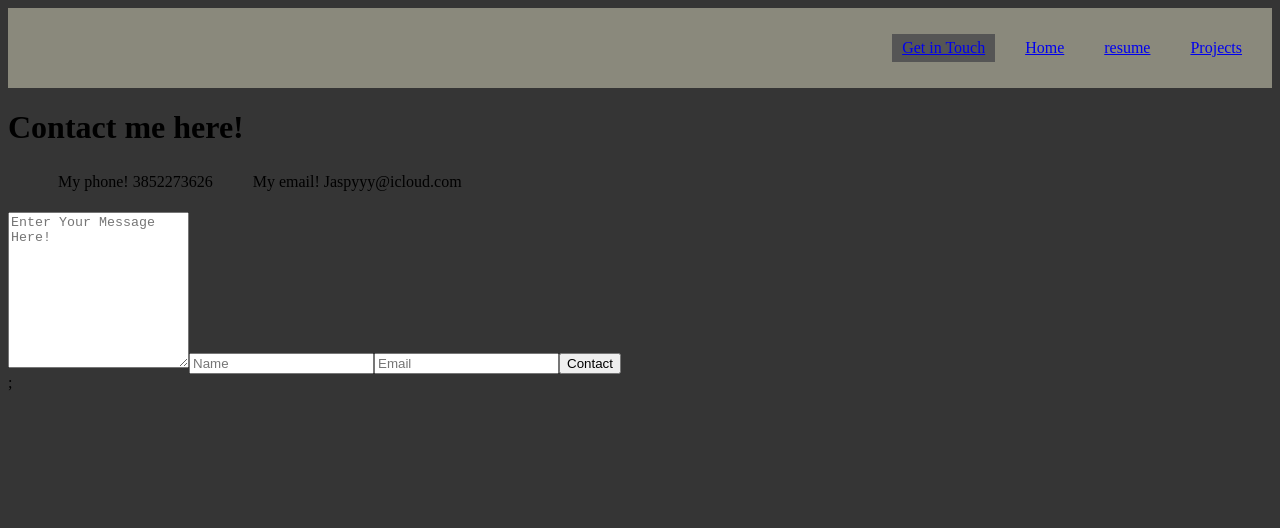
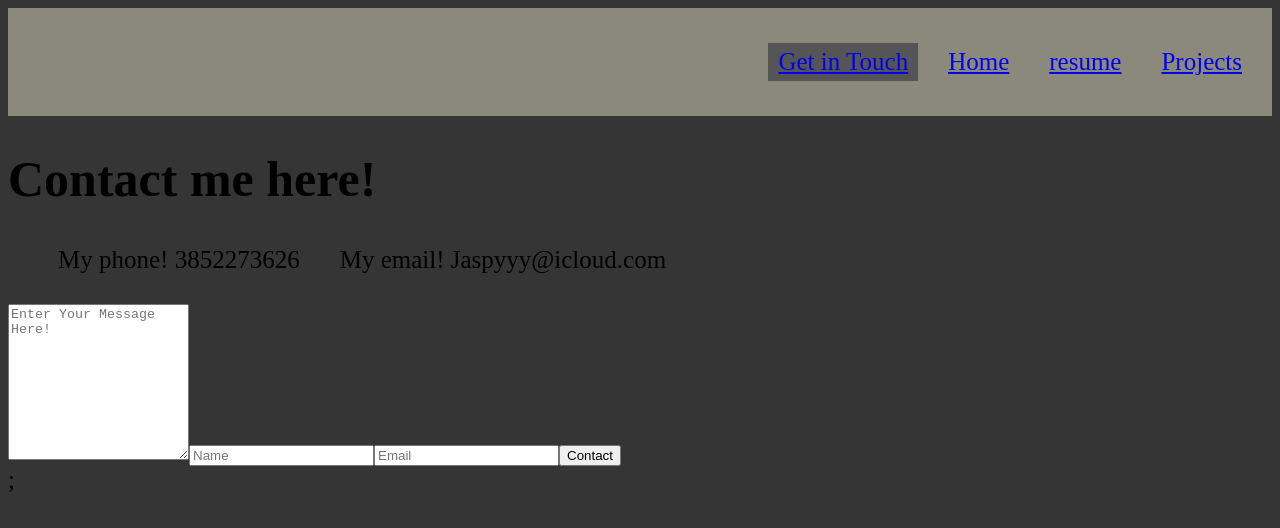
Before and after one commit to bronsongonzalez27/myportfolio, a React (Create React App) app: page /contact in a window 1280 px wide. Shown: the top 528 px of the page. Built offline with nearby package versions, Linux system fonts and the light colour scheme.

Commit message:
added font size and projects

```diff
--- a/src/pages/Projects.js
+++ b/src/pages/Projects.js
@@ -9,11 +9,12 @@ export default function About() {
 
 
  <p className="Aboutme">
-    I am a front end developer who can adapt to back end, I have been learning how to code for 6 months now and in those 6 months I have learned, mysql nosql javascript html css react github
+Here is a list of the projects I have worked on!
       </p>
 <h2>Projects</h2>
 <a href="https://github.com/AubreyHatake/Music-box">Music</a>
 <p>My music box project</p>
+
 </div>
   );
 }
--- a/src/styles.css
+++ b/src/styles.css
@@ -46,4 +46,5 @@
 
   body{
     background-color: #353535;
+    font-size: 25px;
   }
```
